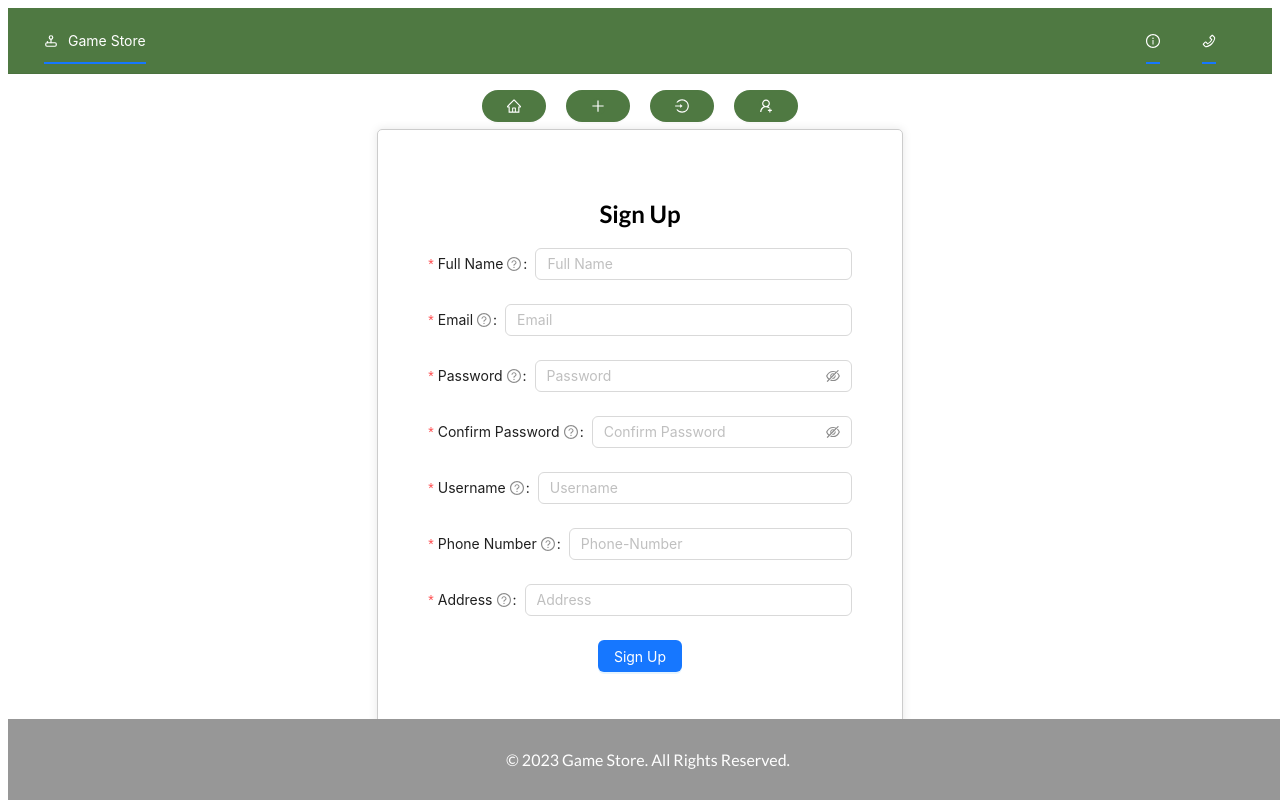
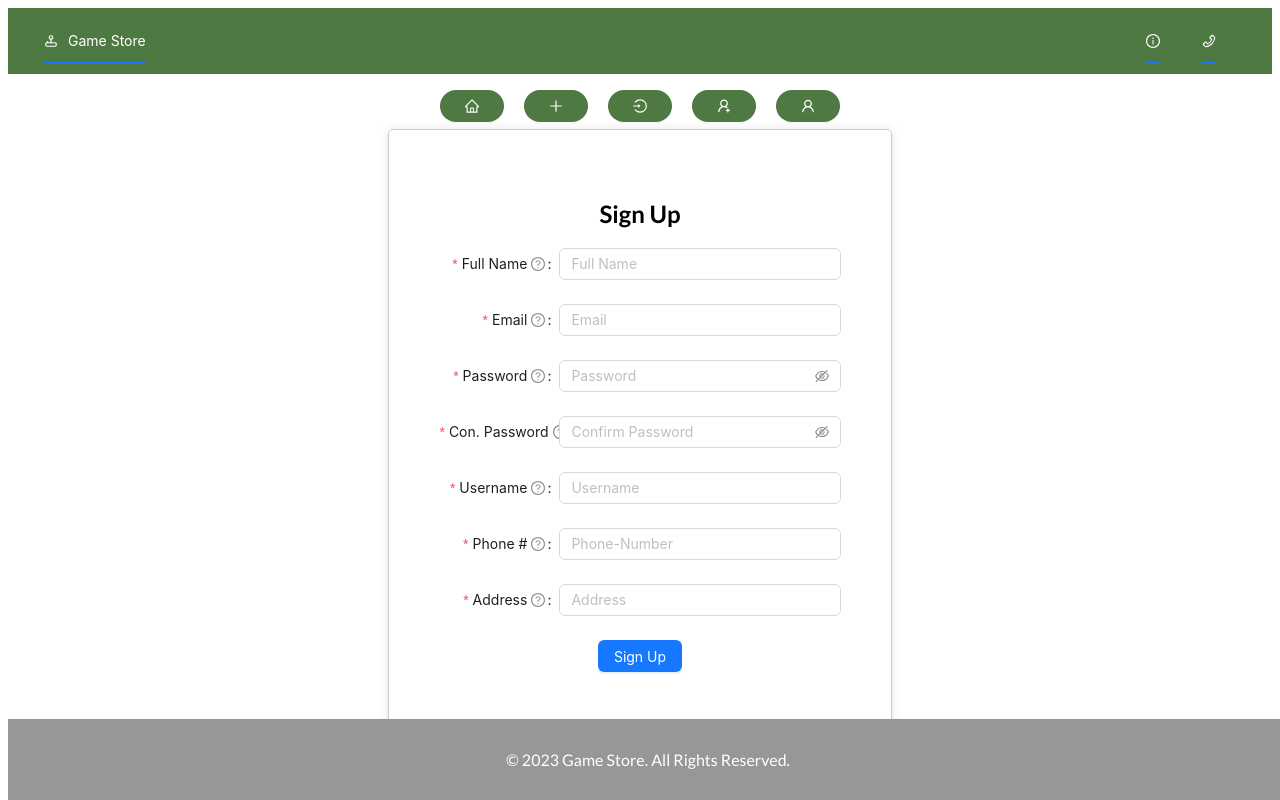
Before and after one commit to IftekharZamanBus/gameStore, a React (Vite) app in the folder Client/: page /signup in a window 1280 px wide. Built offline with nearby package versions, Linux system fonts and the light colour scheme.

Commit message:
Created pages for homework.

```diff
--- a/Client/src/App.jsx
+++ b/Client/src/App.jsx
@@ -6,10 +6,12 @@ import Login from './pages/Login';
 import Signup from './pages/Signup';
 import Footer from './components/Footer';
 import Navbar from './components/Navbar';
-import { HomeOutlined, PlusOutlined, LoginOutlined, UserAddOutlined } from '@ant-design/icons';
+import { HomeOutlined, PlusOutlined, LoginOutlined, UserAddOutlined, UserOutlined } from '@ant-design/icons';
 import { Button, Tooltip } from 'antd';
 import About from './pages/About'; // Import the About page component
 import Contact from './pages/Contact'; // Import the Contact page component
+import Profile from './pages/Profile';
+import ResetPassword from './pages/ResetPassword';
 
 function App() {
   const [searchTerm, setSearchTerm] = useState('');
@@ -63,6 +65,14 @@ function App() {
                 </Button>
               </li>
             </Tooltip>
+            {/* Profile Button */}
+            <Tooltip title="Profile">
+              <li>
+                <Button style={buttonStyle}>
+                  <Link to="/profile" style={{ ...buttonStyle }}><UserOutlined /></Link>
+                </Button>
+              </li>
+            </Tooltip>
           </ul>
         </nav>
 
@@ -73,6 +83,8 @@ function App() {
           <Route path="/signup" element={<Signup />} />
           <Route path="/about" element={<About />} />
           <Route path="/contact" element={<Contact />} />
+          <Route path="/profile" element={<Profile />} />
+          <Route path="/resetpassword" element={<ResetPassword />} />
         </Routes>
 
         <Footer />
--- a/Client/src/pages/Contact.jsx
+++ b/Client/src/pages/Contact.jsx
@@ -23,6 +23,14 @@ function Contact() {
     marginBottom: '20px',
   };
 
+  const labelCol = {
+    flex: '0 0 120px', // Adjust the label width as needed
+  };
+
+  const wrapperCol = {
+    flex: '1', // Allow the input box to take the remaining width
+  };
+
   const onFinish = (values) => {
     console.log('Received values:', values);
     // Handle signup logic here
@@ -32,22 +40,47 @@ function Contact() {
     <div style={containerStyle}>
       <div style={formStyle}>
         <h2 style={headerStyle}>Contact Us</h2>
-        <Form name="signupForm" onFinish={onFinish}>
-          <Form.Item label="Name" name="fullName" rules={[{ required: true, message: 'Please input your full name!' }]} tooltip="Enter your Full Name">
+        <Form name="contactForm" onFinish={onFinish}>
+          <Form.Item
+            label="Name"
+            name="fullName"
+            rules={[{ required: true, message: 'Please input your full name!' }]}
+            tooltip="Enter your Full Name"
+            labelCol={labelCol}
+            wrapperCol={wrapperCol}
+          >
             <Input placeholder="Full Name" />
           </Form.Item>
-          <Form.Item label="Email" name="email" rules={[{ required: true, message: 'Please input your email!' }]} tooltip="Enter your email">
+          <Form.Item
+            label="Email"
+            name="email"
+            rules={[{ required: true, message: 'Please input your email!' }]}
+            tooltip="Enter your email"
+            labelCol={labelCol}
+            wrapperCol={wrapperCol}
+          >
             <Input placeholder="Email" />
           </Form.Item>
-
-          <Form.Item label="Phone Number (Optional)" name="phone-number" rules={[{ required: false, message: 'Please input your phone-number!' }]} tooltip="Enter your phone number">
+          <Form.Item
+            label="Phone #"
+            name="phone-number"
+            rules={[{ required: false, message: 'Please input your phone-number!' }]}
+            tooltip="Enter your phone number"
+            labelCol={labelCol}
+            wrapperCol={wrapperCol}
+          >
             <Input placeholder="Phone-Number" style={{ width: '100%' }} />
           </Form.Item>
-
-          <Form.Item label="Message" name="message" rules={[{ required: true, message: 'Please send us your message' }]} tooltip="Send us a message!">
+          <Form.Item
+            label="Message"
+            name="message"
+            rules={[{ required: true, message: 'Please send us your message' }]}
+            tooltip="Send us a message!"
+            labelCol={labelCol}
+            wrapperCol={wrapperCol}
+          >
             <Input.TextArea placeholder="Message" autoSize={{ minRows: 3 }} />
           </Form.Item>
-
           <Tooltip title="Submit">
             <Form.Item>
               <Button type="primary" htmlType="submit">
--- a/Client/src/pages/Login.jsx
+++ b/Client/src/pages/Login.jsx
@@ -22,6 +22,14 @@ function Login() {
     marginBottom: '20px',
   };
 
+  const labelCol = {
+    flex: '0 0 80px', // Adjust the label width as needed
+  };
+
+  const wrapperCol = {
+    flex: '1', // Allow the input box to take the remaining width
+  };
+
   const onFinish = (values) => {
     console.log('Received values:', values);
     // Handle login logic here
@@ -32,14 +40,28 @@ function Login() {
       <div style={formStyle}>
         <h2 style={headerStyle}>Login</h2>
         <Form name="loginForm" onFinish={onFinish}>
-          <Form.Item label="Email" name="email" rules={[{ required: true, message: 'Please input your email!' }]} tooltip="Enter your email">
+          <Form.Item
+            label="Email"
+            name="email"
+            rules={[{ required: true, message: 'Please input your email!' }]}
+            tooltip="Enter your email"
+            labelCol={labelCol}
+            wrapperCol={wrapperCol}
+          >
             <Input placeholder="Email" />
           </Form.Item>
-          <Form.Item label="Password" name="password" rules={[{ required: true, message: 'Please input your password!' }]} tooltip="Enter your password">
+          <Form.Item
+            label="Password"
+            name="password"
+            rules={[{ required: true, message: 'Please input your password!' }]}
+            tooltip="Enter your password"
+            labelCol={labelCol}
+            wrapperCol={wrapperCol}
+          >
             <Input.Password placeholder="Password" />
           </Form.Item>
           <Form.Item>
-            Forgot your password? Click <a href='/'>Here</a>.
+            Forgot your password? Click <a href="/resetpassword">Here</a>.
           </Form.Item>
           <Form.Item>
             <Button type="primary" htmlType="submit">
--- /dev/null
+++ b/Client/src/pages/Profile.jsx
@@ -0,0 +1,12 @@
+import React from 'react';
+
+function Profile() {
+  return (
+    <div>
+      <h1>Profiles Page</h1>
+      <p>This is where all of the profiles will come after coming into the database.</p>
+    </div>
+  );
+}
+
+export default Profile;
--- /dev/null
+++ b/Client/src/pages/ResetPassword.jsx
@@ -0,0 +1,84 @@
+import React from 'react';
+import { Form, Input, Button } from 'antd';
+
+function ResetPassword() {
+  const containerStyle = {
+    display: 'flex',
+    justifyContent: 'center',
+    alignItems: 'center',
+    height: '75vh',
+  };
+
+  const formStyle = {
+    margin: '0 20px',
+    padding: '50px',
+    border: '1px solid #ccc',
+    borderRadius: '5px',
+    boxShadow: '0 0 10px rgba(0, 0, 0, 0.1)',
+  };
+
+  const headerStyle = {
+    textAlign: 'center',
+    marginBottom: '20px',
+  };
+
+  const onFinish = (values) => {
+    console.log('Received values:', values);
+    // Handle password reset logic here
+  };
+
+  return (
+    <div style={containerStyle}>
+      <div style={formStyle}>
+        <h2 style={headerStyle}>Reset Password</h2>
+        <Form name="resetPasswordForm" onFinish={onFinish}>
+          <Form.Item
+            label="Email"
+            name="email"
+            rules={[{ required: true, message: 'Please input your email!' }]}
+            tooltip="Enter your email"
+          >
+            <Input placeholder="Email" />
+          </Form.Item>
+
+          <Form.Item
+            label="New Password"
+            name="newPassword"
+            rules={[{ required: true, message: 'Please input your new password!' }]}
+            tooltip="Enter your new password"
+          >
+            <Input.Password placeholder="New Password" />
+          </Form.Item>
+
+          <Form.Item
+            label="Confirm New Password"
+            name="confirmNewPassword"
+            dependencies={['newPassword']}
+            rules={[
+              { required: true, message: 'Please confirm your new password!' },
+              ({ getFieldValue }) => ({
+                validator(_, value) {
+                  if (!value || getFieldValue('newPassword') === value) {
+                    return Promise.resolve();
+                  }
+                  return Promise.reject('The two new passwords do not match!');
+                },
+              }),
+            ]}
+            tooltip="Confirm New Password"
+          >
+            <Input.Password placeholder="Confirm New Password" />
+          </Form.Item>
+
+          <Form.Item>
+            <Button type="primary" htmlType="submit">
+              Reset Password
+            </Button>
+          </Form.Item>
+        </Form>
+      </div>
+    </div>
+  );
+}
+
+export default ResetPassword;
--- a/Client/src/pages/Signup.jsx
+++ b/Client/src/pages/Signup.jsx
@@ -22,6 +22,14 @@ function Signup() {
     marginBottom: '20px',
   };
 
+  const labelCol = {
+    flex: '0 0 120px', // Adjust the label width as needed
+  };
+
+  const wrapperCol = {
+    flex: '1', // Allow the input box to take the remaining width
+  };
+
   const onFinish = (values) => {
     console.log('Received values:', values);
     // Handle signup logic here
@@ -32,16 +40,41 @@ function Signup() {
       <div style={formStyle}>
         <h2 style={headerStyle}>Sign Up</h2>
         <Form name="signupForm" onFinish={onFinish}>
-          <Form.Item label = "Full Name" name="fullName" rules={[{ required: true, message: 'Please input your full name!' }]} tooltip="Enter your Full Name">
+          <Form.Item
+            label="Full Name"
+            name="fullName"
+            rules={[{ required: true, message: 'Please input your full name!' }]}
+            tooltip="Enter your Full Name"
+            labelCol={labelCol}
+            wrapperCol={wrapperCol}
+          >
             <Input placeholder="Full Name" />
           </Form.Item>
-          <Form.Item label = "Email" name="email" rules={[{ required: true, message: 'Please input your email!' }]} tooltip="Enter your email">
+          <Form.Item
+            label="Email"
+            name="email"
+            rules={[{ required: true, message: 'Please input your email!' }]}
+            tooltip="Enter your email"
+            labelCol={labelCol}
+            wrapperCol={wrapperCol}
+          >
             <Input placeholder="Email" />
           </Form.Item>
-          <Form.Item label = "Password" name="password" rules={[{ required: true, message: 'Please input your password!' }]} tooltip="Enter your password">
+          <Form.Item
+            label="Password"
+            name="password"
+            rules={[{ required: true, message: 'Please input your password!' }]}
+            tooltip="Enter your password"
+            labelCol={labelCol}
+            wrapperCol={wrapperCol}
+          >
             <Input.Password placeholder="Password" />
           </Form.Item>
-          <Form.Item label = "Confirm Password" name="confirmPassword" dependencies={['password']} rules={[
+          <Form.Item
+            label="Con. Password"
+            name="confirmPassword"
+            dependencies={['password']}
+            rules={[
               { required: true, message: 'Please confirm your password!' },
               ({ getFieldValue }) => ({
                 validator(_, value) {
@@ -51,21 +84,43 @@ function Signup() {
                   return Promise.reject('The two passwords do not match!');
                 },
               }),
-          ]} tooltip="Confirm Password">
+            ]}
+            tooltip="Confirm Password"
+            labelCol={labelCol}
+            wrapperCol={wrapperCol}
+          >
             <Input.Password placeholder="Confirm Password" />
           </Form.Item>
-          <Form.Item label = "Username" name="username" rules={[{ required: true, message: 'Please input your username!' }]} tooltip="Enter your username">
+          <Form.Item
+            label="Username"
+            name="username"
+            rules={[{ required: true, message: 'Please input your username!' }]}
+            tooltip="Enter your username"
+            labelCol={labelCol}
+            wrapperCol={wrapperCol}
+          >
             <Input placeholder="Username" />
           </Form.Item>
-
-          <Form.Item label = "Phone Number" name="phone-number" rules={[{ required: true, message: 'Please input your phone-number!' }]} tooltip="Enter your phone number">
+          <Form.Item
+            label="Phone #"
+            name="phone-number"
+            rules={[{ required: true, message: 'Please input your phone-number!' }]}
+            tooltip="Enter your phone number"
+            labelCol={labelCol}
+            wrapperCol={wrapperCol}
+          >
             <Input placeholder="Phone-Number" />
           </Form.Item>
-
-          <Form.Item label = "Address" name="address" rules={[{ required: true, message: 'Please input your address' }]} tooltip="Enter your address">
+          <Form.Item
+            label="Address"
+            name="address"
+            rules={[{ required: true, message: 'Please input your address' }]}
+            tooltip="Enter your address"
+            labelCol={labelCol}
+            wrapperCol={wrapperCol}
+          >
             <Input placeholder="Address" />
           </Form.Item>
-
           <Form.Item>
             <Button type="primary" htmlType="submit">
               Sign Up
```
Also changed, not shown: 3 other files (tests, documents, lock files or other folders). Lines whose indentation alone changed are shown as unchanged.
